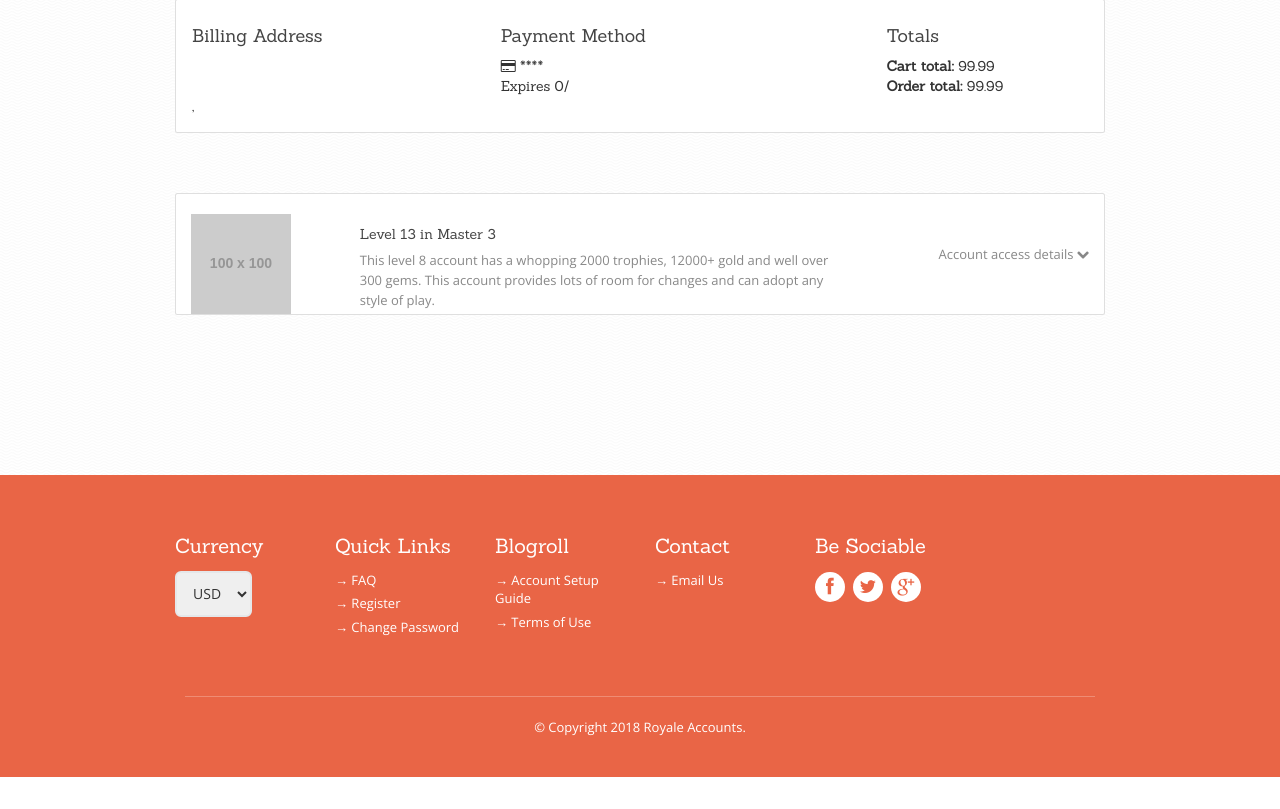
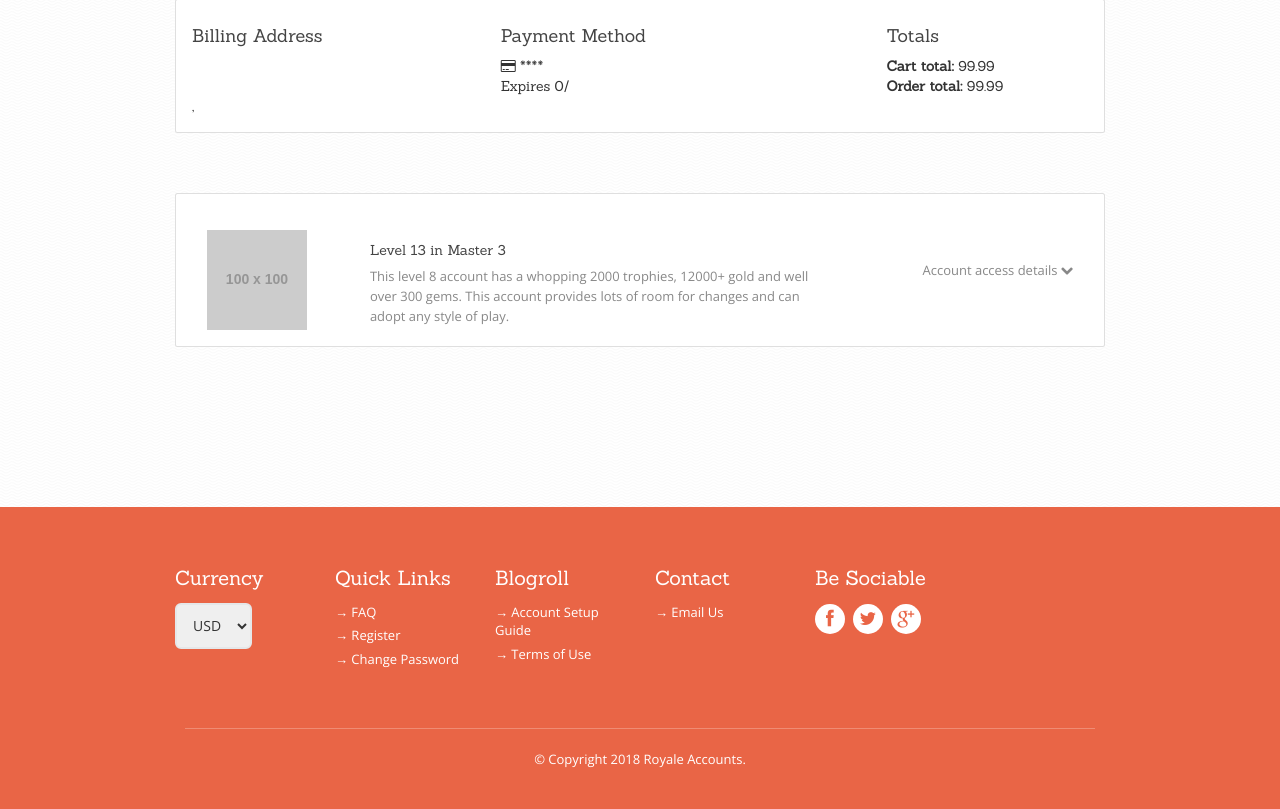
Before and after one commit to TomFinet/Royale-Accounts, a Django app: template source/orders/templates/orders/order_detail.html in a window 1280 px wide. Shown: the part 307-1116 px from the top of the page. Before the commit the page ends 1084 px from the top, so only its background shows below. Run offline with Django 3.2, Linux system fonts and the light colour scheme; the template is opened without the code that fills it: values that come from a table or form of the project are taken from there, others are empty; data comes from the database, SQL or seed files in the repository; grey boxes labelled with a size stand in for pictures from a placeholder-image service; some libraries are stand-ins or nearby versions.

Commit message:
Modified order detail template design

```diff
--- a/source/orders/templates/orders/order_detail.html
+++ b/source/orders/templates/orders/order_detail.html
@@ -94,7 +94,7 @@
 									border: 1px solid rgba(0, 0, 0, 0.125);
 									border-radius: 0.25rem;">
 
-	  						<div>
+	  						<div style="padding:16px">
 								<table>
 									<div class="row">
 										<tr>
```
